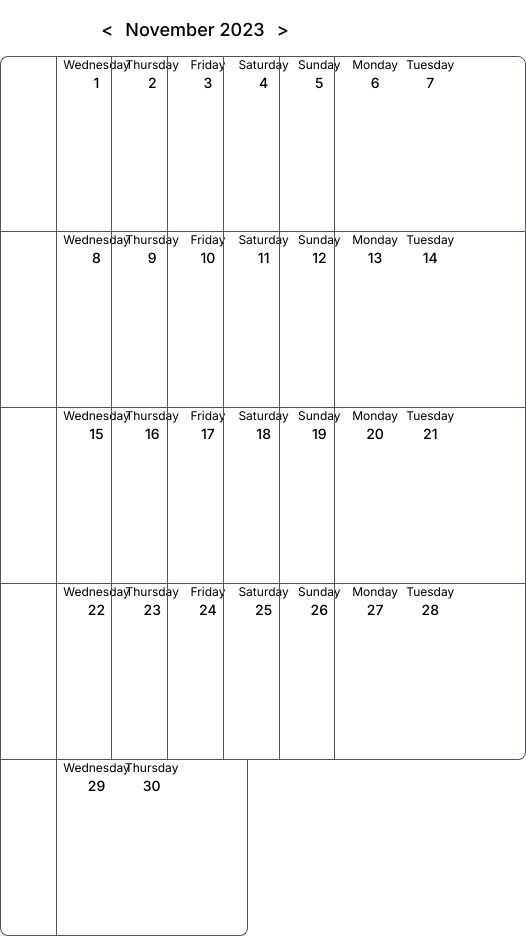
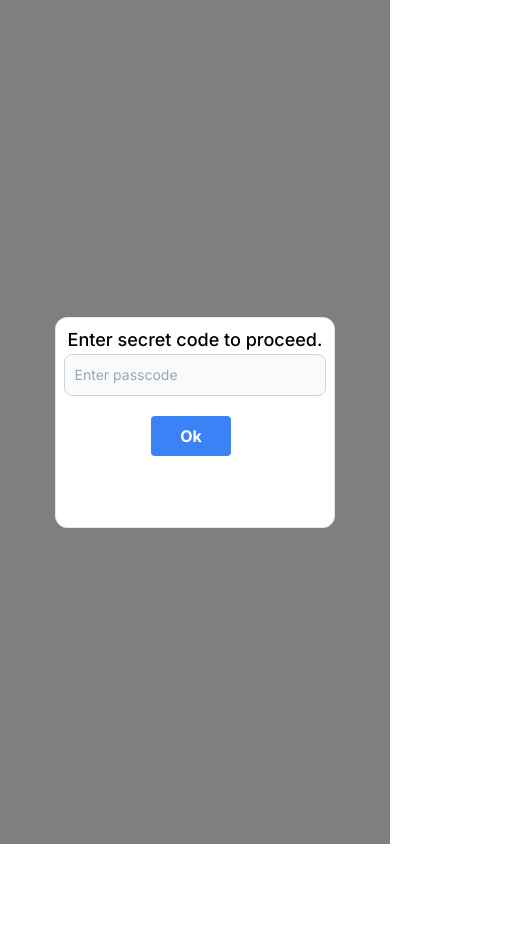
Before and after one commit to shivamarora1/birthday-calender, a Next.js app: page / in a window 390 px wide. Shown: the whole page, 526 px wide, since content can reach past the window. After the commit the page ends 844 px from the top, so only its background shows below. Built offline with nearby package versions, Linux system fonts and the light colour scheme; no server answers; the database is empty.

Commit message:
responsive mobile design

```diff
--- a/app/page.tsx
+++ b/app/page.tsx
@@ -6,12 +6,14 @@ import NewBirthday from "./ui/new-birthday";
 import Loader from "./ui/loader";
 import { useState, useEffect } from "react";
 import { addDayEvent } from "@/app/lib/utils";
+import  AuthWall  from "@/app/ui/auth";
 
 export default function Home() {
   const date = new Date();
   const [allEvents, setAllEvents] = useState({});
   const [showModal, setShowModal] = useState(false);
   const [isLoading, setLoader] = useState(false);
+  const [passCode, setPasscode] = useState("");
   const [modalDate, setModalDate] = useState({
     day: date.getDay(),
     month: date.getMonth(),
@@ -19,7 +21,11 @@ export default function Home() {
 
   useEffect(() => {
     showLoader();
-    fetch("/api/events")
+    fetch("/api/events", {
+      headers: {
+        "Api-Key": passCode,
+      },
+    })
       .then((response) => response.json())
       .then((data) => setAllEvents(data))
       .then(() => hideLoader())
@@ -48,6 +54,9 @@ export default function Home() {
     try {
       const response = fetch("/api/event", {
         method: "POST",
+        headers: {
+          "Api-Key": passCode,
+        },
         body: JSON.stringify({ month: month, day: day, title: event }),
       })
         .then(() => {
@@ -60,15 +69,37 @@ export default function Home() {
     }
   };
 
+  const handleVerifyAuth = async (passcode: string) => {
+    showLoader();
+    try {
+      const response = fetch("api/auth", {
+        method: "GET",
+        headers: {
+          "Api-Key": passcode,
+        },
+      })
+        .then(() => {
+          setPasscode(passCode);
+        })
+        .finally(() => hideLoader());
+    } catch (error) {
+      console.log("some error occured...", error);
+    }
+  };
+
   return (
     <>
       <Loader showLoader={isLoading} />
+      {!passCode && <AuthWall handleVerifyAuth={handleVerifyAuth} />}
+      {/* only render if passcode is available */}
+      {passCode && (
         <Month
           month={date.getMonth()}
           year={date.getFullYear()}
           showModal={handleShowModel}
           allEvents={allEvents}
         />
+      )}
       {showModal && (
         <NewBirthday
           dateObject={modalDate}
--- /dev/null
+++ b/app/ui/auth.tsx
@@ -0,0 +1,45 @@
+"use client";
+import { useState } from "react";
+
+export default function AuthWall({
+  handleVerifyAuth,
+}: {
+  handleVerifyAuth: (passcode: string) => void;
+}) {
+  const [passcode, setPasscode] = useState("");
+  const handlePasscodeChange = (e: React.ChangeEvent<HTMLInputElement>) => {
+    setPasscode(e.target.value);
+  };
+  return (
+    <>
+      <div className="w-full h-full absolute top-0 bg-black bg-opacity-50 flex justify-center items-center">
+        <div className="w-6/6 h-1/4 sm:w-3/6 sm:h-1/6 lg:w-1/6 lg:h-1/6 border p-2 bg-white rounded-xl">
+          <div>
+            <label className="block mx-1 text-lg font-medium text-black">
+              Enter secret code to proceed.
+            </label>
+            <input
+              type="password"
+              id="passcode"
+              value={passcode}
+              onChange={handlePasscodeChange}
+              className="bg-gray-50 border border-gray-300 text-black text-sm rounded-lg focus:border-blue-500 black w-full p-2.5"
+              placeholder="Enter passcode"
+              required
+            />
+          </div>
+          <div className="mt-5 flex text-center justify-center items-center">
+            <button
+              className="bg-blue-500 center w-20 hover-bg-blue-700 text-white font-bold py-2 px-4 rounded mr-2"
+              onClick={() => {
+                handleVerifyAuth(passcode);
+              }}
+            >
+              Ok
+            </button>
+          </div>
+        </div>
+      </div>
+    </>
+  );
+}
```
Also changed, not shown: 1 other file (tests, documents, lock files or other folders). Lines whose indentation alone changed are shown as unchanged.
